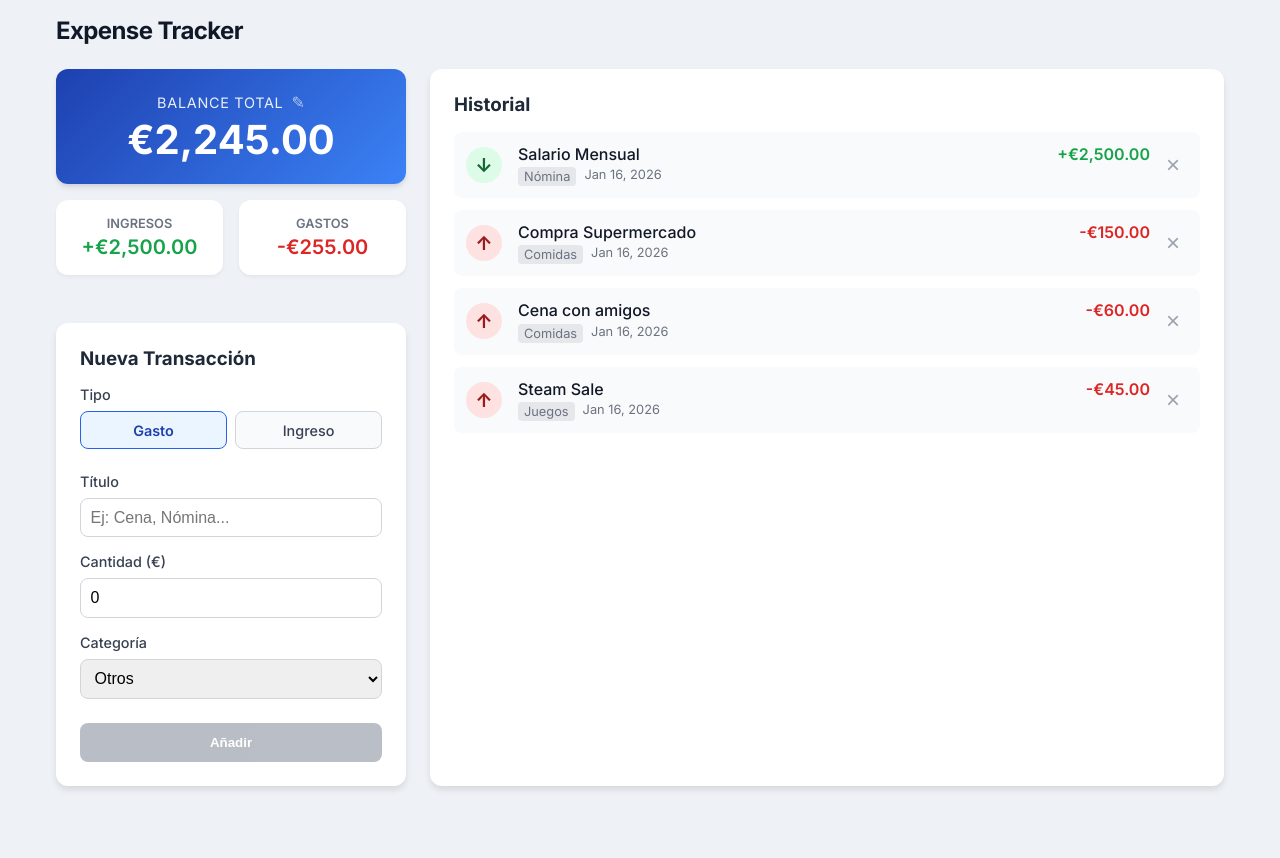
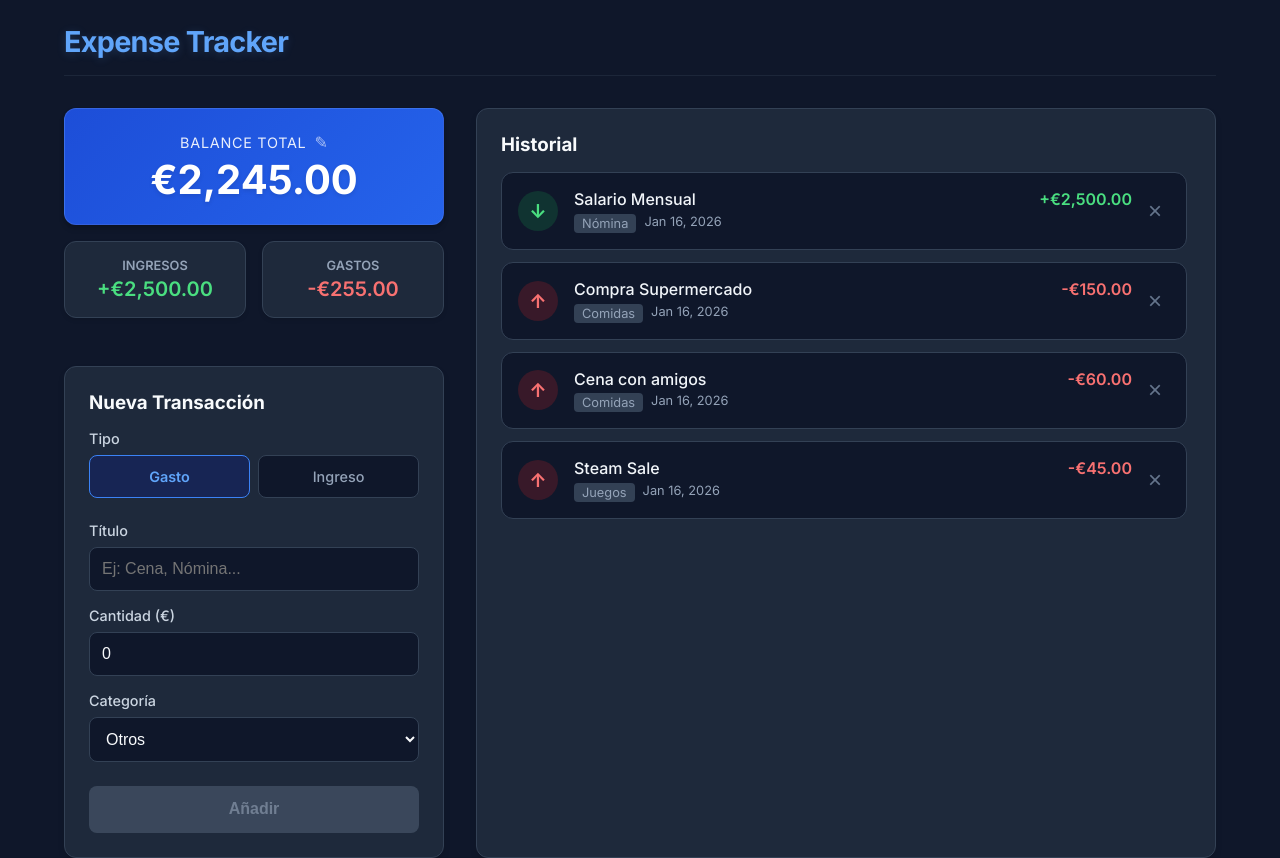
Before and after one commit to Devalent20/expense_tracker, an Angular app: page / in a window 1280 px wide. Before the commit the page ends 800 px from the top, so only its background shows below. Built offline with nearby package versions, Linux system fonts and the light colour scheme.

Commit message:
Se actualizan los estilos.

```diff
--- a/src/app/app.component.css
+++ b/src/app/app.component.css
@@ -1,36 +1,39 @@
 .app-container {
   max-width: 1200px;
   margin: 0 auto;
-  padding: 1rem;
+  padding: 1.5rem;
   height: 100vh;
   display: flex;
   flex-direction: column;
 }
 
 .app-header {
-  margin-bottom: 1.5rem;
+  margin-bottom: 2rem;
+  padding-bottom: 1rem;
+  border-bottom: 1px solid rgba(148, 163, 184, 0.1);
 }
 
 .app-header h1 {
-  font-size: 1.5rem;
+  font-size: 1.8rem;
   font-weight: 700;
-  color: #111827;
+  color: #60a5fa; /* Blue-400 */
   letter-spacing: -0.025em;
   margin: 0;
+  text-shadow: 0 2px 10px rgba(96, 165, 250, 0.2);
 }
 
 .dashboard-grid {
   display: grid;
-  gap: 1.5rem;
+  gap: 2rem;
   grid-template-columns: 1fr;
   flex: 1;
-  min-height: 0; /* Allow flex child to scroll */
+  min-height: 0;
 }
 
 /* Tablet and Desktop */
 @media (min-width: 768px) {
   .dashboard-grid {
-    grid-template-columns: 350px 1fr;
+    grid-template-columns: 380px 1fr;
     align-items: start;
   }
 
--- a/src/app/components/add-transaction/add-transaction.component.css
+++ b/src/app/components/add-transaction/add-transaction.component.css
@@ -1,14 +1,15 @@
 .add-transaction-card {
-  background: white;
+  background: #1e293b; /* Dark Blue-Grey Card */
   padding: 1.5rem;
   border-radius: 12px;
   box-shadow: 0 4px 6px rgba(0,0,0,0.1);
+  border: 1px solid #334155;
 }
 
 h3 {
   margin-top: 0;
   margin-bottom: 1rem;
-  color: #1f2937;
+  color: #f8fafc;
 }
 
 .form-group {
@@ -19,7 +20,7 @@ label {
   display: block;
   margin-bottom: 0.5rem;
   font-weight: 500;
-  color: #374151;
+  color: #cbd5e1;
   font-size: 0.9rem;
 }
 
@@ -27,18 +28,20 @@ input[type="text"],
 input[type="number"],
 select {
   width: 100%;
-  padding: 0.6rem;
-  border: 1px solid #d1d5db;
+  padding: 0.75rem;
+  border: 1px solid #334155;
+  background: #0f172a; /* Very Dark Input */
+  color: #f8fafc;
   border-radius: 8px;
   font-size: 1rem;
   box-sizing: border-box;
-  transition: border-color 0.2s;
+  transition: border-color 0.2s, box-shadow 0.2s;
 }
 
 input:focus, select:focus {
   outline: none;
-  border-color: #2563eb;
-  box-shadow: 0 0 0 3px rgba(37, 99, 235, 0.1);
+  border-color: #3b82f6;
+  box-shadow: 0 0 0 3px rgba(59, 130, 246, 0.2);
 }
 
 /* Type Selector Styling */
@@ -50,11 +53,12 @@ input:focus, select:focus {
 .type-option {
   flex: 1;
   text-align: center;
-  padding: 0.6rem;
-  border: 1px solid #d1d5db;
+  padding: 0.75rem;
+  border: 1px solid #334155;
   border-radius: 8px;
   cursor: pointer;
-  background: #f9fafb;
+  background: #0f172a;
+  color: #94a3b8;
   transition: all 0.2s;
 }
 
@@ -62,32 +66,43 @@ input:focus, select:focus {
   display: none;
 }
 
+.type-option:hover {
+  background: #1e293b;
+}
+
 .type-option.selected {
-  background: #ebf5ff;
-  border-color: #2563eb;
-  color: #1e40af;
+  background: #172554; /* Blue-950 */
+  border-color: #3b82f6;
+  color: #60a5fa; /* Blue-400 */
   font-weight: 600;
 }
 
-button {
+button[type="submit"] {
   width: 100%;
-  background: #2563eb;
+  background: #3b82f6; /* Blue-500 */
   color: white;
-  padding: 0.75rem;
+  padding: 0.9rem;
   border: none;
   border-radius: 8px;
   font-weight: 600;
   cursor: pointer;
-  transition: background 0.2s;
+  transition: background 0.2s, transform 0.1s;
   margin-top: 0.5rem;
+  font-size: 1rem;
 }
 
 button:hover:not(:disabled) {
-  background: #1d4ed8;
+  background: #2563eb;
+  transform: translateY(-1px);
+}
+
+button:active:not(:disabled) {
+  transform: translateY(0);
 }
 
 button:disabled {
-  background: #9ca3af;
+  background: #475569;
+  color: #94a3b8;
   cursor: not-allowed;
   opacity: 0.7;
 }
--- a/src/app/components/balance-card/balance-card.component.css
+++ b/src/app/components/balance-card/balance-card.component.css
@@ -6,13 +6,14 @@
 }
 
 .main-balance {
-  background: linear-gradient(135deg, #1e40af, #3b82f6);
+  background: linear-gradient(135deg, #1d4ed8, #2563eb); /* Strong Blue Gradient */
   color: white;
   padding: 1.5rem;
   border-radius: 12px;
   text-align: center;
-  box-shadow: 0 4px 6px -1px rgba(0, 0, 0, 0.1), 0 2px 4px -1px rgba(0, 0, 0, 0.06);
+  box-shadow: 0 4px 6px -1px rgba(0, 0, 0, 0.2), 0 2px 4px -1px rgba(0, 0, 0, 0.1);
   position: relative;
+  border: 1px solid rgba(255,255,255,0.1);
 }
 
 .main-balance .label {
@@ -46,6 +47,7 @@
   font-size: 2.5rem;
   font-weight: 700;
   line-height: 1;
+  text-shadow: 0 2px 4px rgba(0,0,0,0.1);
 }
 
 .amount.negative {
@@ -63,12 +65,19 @@
 .edit-form input {
   padding: 0.5rem;
   border-radius: 6px;
-  border: none;
+  border: 1px solid rgba(255,255,255,0.2);
   width: 120px;
   font-size: 1.2rem;
   text-align: center;
   font-weight: 600;
-  color: #1e40af;
+  color: white;
+  background: rgba(0,0,0,0.2);
+}
+
+.edit-form input:focus {
+  background: rgba(0,0,0,0.3);
+  outline: none;
+  border-color: rgba(255,255,255,0.5);
 }
 
 .edit-form button {
@@ -81,12 +90,12 @@
 }
 
 .edit-form button:first-of-type {
-  background: #16a34a; /* Green OK */
+  background: #22c55e; /* Green OK */
   color: white;
 }
 
 .edit-form .cancel-btn {
-  background: rgba(255, 255, 255, 0.2);
+  background: rgba(0, 0, 0, 0.3);
   color: white;
 }
 
@@ -99,19 +108,19 @@
   gap: 1rem;
 }
 
-/* ... existing breakdown styles ... */
 .card {
   flex: 1;
-  background: white;
+  background: #1e293b; /* Dark Blue-Grey Card */
   padding: 1rem;
   border-radius: 12px;
   text-align: center;
-  box-shadow: 0 2px 4px rgba(0,0,0,0.05);
+  box-shadow: 0 2px 4px rgba(0,0,0,0.1);
+  border: 1px solid #334155;
 }
 
 .card .label {
   font-size: 0.8rem;
-  color: #6b7280;
+  color: #94a3b8; /* Lighter text for dark bg */
   margin-bottom: 0.25rem;
   text-transform: uppercase;
   font-weight: 600;
@@ -123,9 +132,9 @@
 }
 
 .card.income .value {
-  color: #16a34a;
+  color: #4ade80; /* Bright Green */
 }
 
 .card.expense .value {
-  color: #dc2626;
+  color: #f87171; /* Bright Red */
 }
--- a/src/app/components/transaction-list/transaction-list.component.css
+++ b/src/app/components/transaction-list/transaction-list.component.css
@@ -1,15 +1,16 @@
 .transaction-list-card {
-  background: white;
+  background: #1e293b; /* Dark Blue-Grey Card */
   padding: 1.5rem;
   border-radius: 12px;
   box-shadow: 0 4px 6px rgba(0,0,0,0.1);
   height: 100%; /* Fill available space */
+  border: 1px solid #334155;
 }
 
 .title {
   margin-top: 0;
   margin-bottom: 1rem;
-  color: #1f2937;
+  color: #f8fafc;
 }
 
 .list-container {
@@ -18,32 +19,36 @@
   gap: 0.75rem;
   max-height: 600px; /* Scrollable list if too long */
   overflow-y: auto;
+  padding-right: 4px; /* Space for scrollbar */
 }
 
 .empty-state {
   text-align: center;
-  color: #6b7280;
+  color: #94a3b8;
   padding: 2rem 0;
   font-style: italic;
+  background: rgba(255,255,255,0.02);
+  border-radius: 8px;
 }
 
 .transaction-item {
   display: flex;
   align-items: center;
-  padding: 0.75rem;
-  border-radius: 8px;
-  background: #f9fafb;
-  transition: transform 0.1s;
+  padding: 1rem;
+  border-radius: 12px;
+  background: #0f172a; /* Very Dark Item */
+  border: 1px solid #334155;
+  transition: transform 0.2s, border-color 0.2s;
 }
 
 .transaction-item:hover {
-  transform: translateX(2px);
-  background: #f3f4f6;
+  transform: translateX(4px);
+  border-color: #475569;
 }
 
 .transaction-icon {
-  width: 36px;
-  height: 36px;
+  width: 40px;
+  height: 40px;
   border-radius: 50%;
   display: flex;
   align-items: center;
@@ -51,50 +56,58 @@
   font-weight: bold;
   margin-right: 1rem;
   font-size: 1.2rem;
+  flex-shrink: 0;
 }
 
 .transaction-icon.income {
-  background: #dcfce7;
-  color: #166534;
+  background: rgba(22, 163, 74, 0.2); /* Transparent Green */
+  color: #4ade80;
 }
 
 .transaction-icon.expense {
-  background: #fee2e2;
-  color: #991b1b;
+  background: rgba(220, 38, 38, 0.2); /* Transparent Red */
+  color: #f87171;
 }
 
 .transaction-details {
   flex: 1;
+  overflow: hidden; /* For long titles */
 }
 
 .transaction-header {
   display: flex;
   justify-content: space-between;
-  margin-bottom: 0.2rem;
+  margin-bottom: 0.3rem;
+  align-items: baseline;
 }
 
 .transaction-title {
   font-weight: 500;
-  color: #111827;
+  color: #f1f5f9;
+  white-space: nowrap;
+  overflow: hidden;
+  text-overflow: ellipsis;
+  margin-right: 0.5rem;
 }
 
 .transaction-amount {
   font-weight: 600;
+  flex-shrink: 0;
 }
 
-.transaction-amount.positive { color: #16a34a; }
-.transaction-amount.negative { color: #dc2626; }
+.transaction-amount.positive { color: #4ade80; }
+.transaction-amount.negative { color: #f87171; }
 
 .transaction-meta {
   display: flex;
   gap: 0.5rem;
   font-size: 0.8rem;
-  color: #6b7280;
+  color: #94a3b8;
 }
 
 .transaction-category {
-  background: #e5e7eb;
-  padding: 2px 6px;
+  background: #334155;
+  padding: 2px 8px;
   border-radius: 4px;
 }
 
@@ -102,11 +115,12 @@
   background: transparent;
   border: none;
   font-size: 1.5rem;
-  color: #9ca3af;
+  color: #64748b;
   cursor: pointer;
   margin-left: 0.5rem;
   padding: 0 0.5rem;
   line-height: 1;
+  transition: color 0.2s;
 }
 
 .delete-btn:hover {
--- a/src/styles.css
+++ b/src/styles.css
@@ -5,8 +5,8 @@ html, body {
   margin: 0;
   padding: 0;
   font-family: 'Inter', system-ui, -apple-system, sans-serif;
-  background-color: #eef2f6;
-  color: #1f2937;
+  background-color: #0f172a; /* Dark Slate Blue */
+  color: #f8fafc; /* Slate 50 */
   height: 100%;
 }
 
@@ -22,9 +22,9 @@ html, body {
   background: transparent;
 }
 ::-webkit-scrollbar-thumb {
-  background: #cbd5e1;
+  background: #334155;
   border-radius: 4px;
 }
 ::-webkit-scrollbar-thumb:hover {
-  background: #94a3b8;
+  background: #475569;
 }
```
